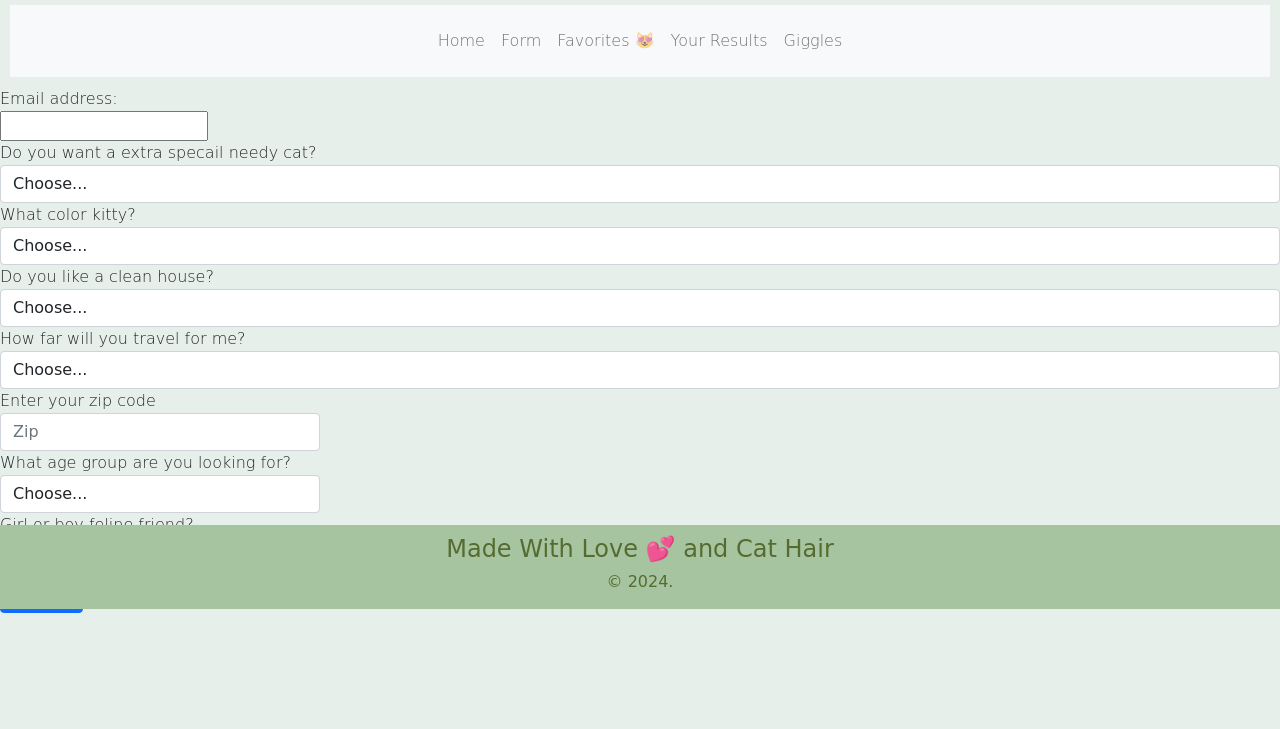
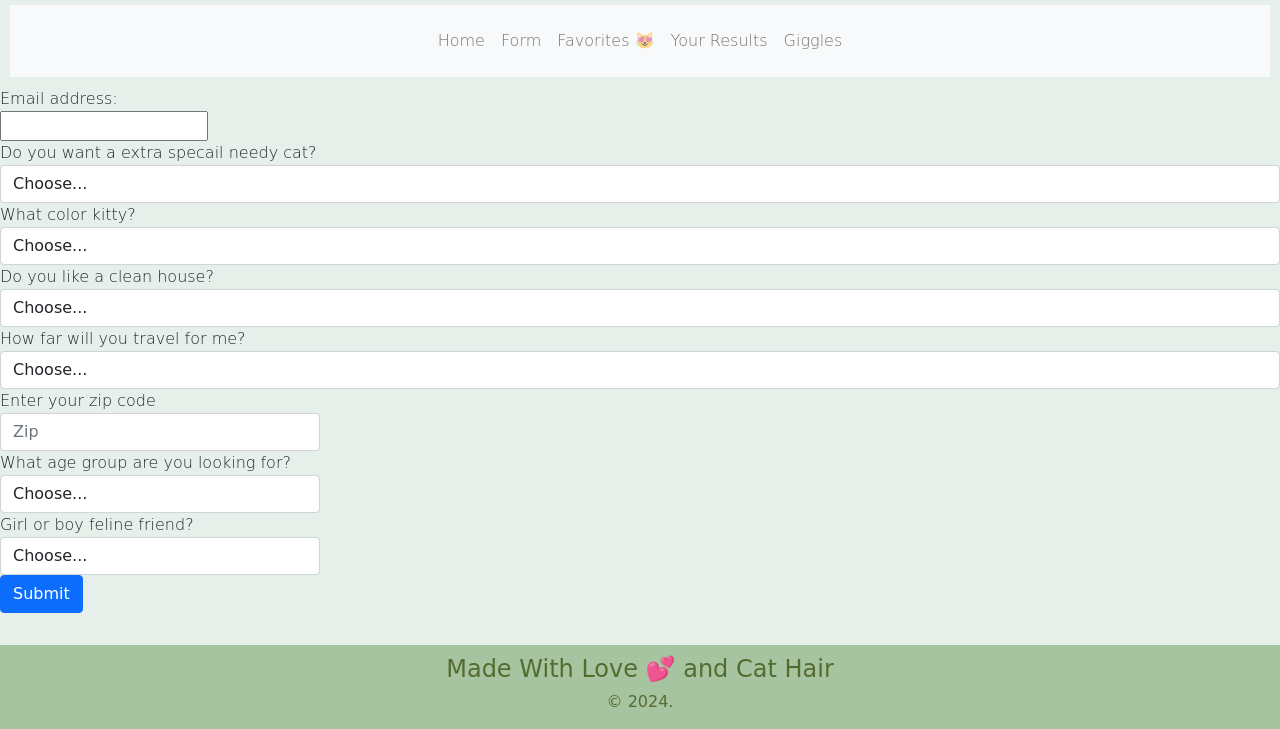
Before and after one commit to AnnaManrodt/purr-mate, a plain HTML site: page index.html in a window 1280 px wide. Shown: the part 182-911 px from the top of the page. Before the commit the page ends 851 px from the top, so only its background shows below. Drawn offline with nearby package versions, Linux system fonts and the light colour scheme; a web font is replaced by a local one.

Commit message:
footerfixed

```diff
--- a/style.css
+++ b/style.css
@@ -5,6 +5,7 @@ body{
     font-style: normal;
     position: relative;
     min-height: 100vh;
+    padding-bottom: 60px;
 }
 #page-container{
   position: relative;
@@ -40,7 +41,8 @@ h1 {
 }
 
 footer {
-    /* or position: absolute; */
+
+    position: absolute;
     left: 0;
     bottom: 0;
     width: 100%;
@@ -48,12 +50,7 @@ footer {
     color: darkolivegreen;
     text-align: center;
     padding: 10px 0; /* optional */
-    text-align: center; /* optional */
-    position: absolute;
-    }
-    .footer {
-      margin-bottom: 60px; /* Adjust this value to match the height of your footer */
-  }
+}
 
 .catName {
   font-size: 1.5rem;
```
Also changed, not shown: index.html (+0 -7 lines).
